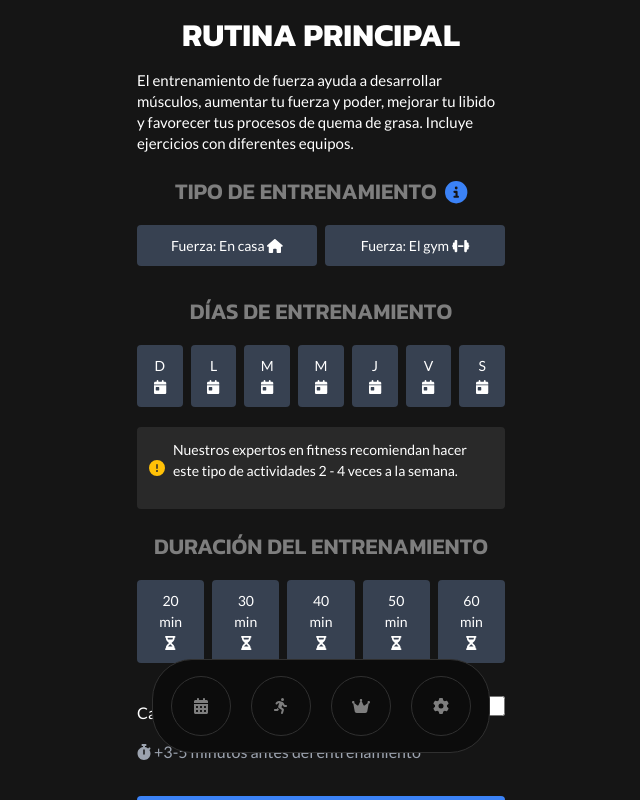
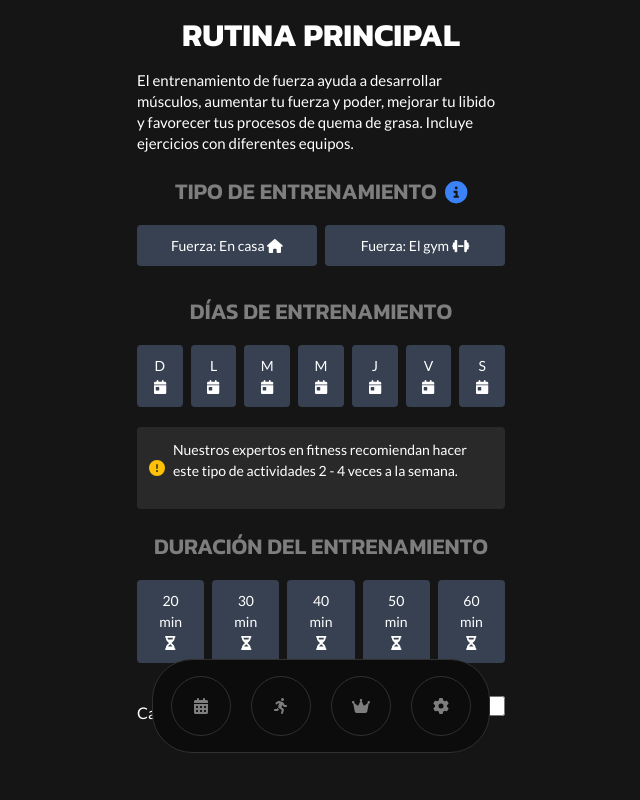
Before and after one commit to 219WD/smarttrainer-front, a React (Vite) app: page /rutina in a window 1280 px wide. Shown: the whole page, without its empty margins (319-959 px from the left). Built offline with nearby package versions, Linux system fonts and the light colour scheme.

Commit message:
correccion mobile al fin?

```diff
--- a/src/App.css
+++ b/src/App.css
@@ -33,4 +33,7 @@ html, body{
   width: 100vw;
   height: 100vh;
   overflow: hidden;
+  height: 100%; /* Para contenido extendido */
+  padding-bottom: 80px; /* Altura aproximada del navbar */
+  box-sizing: border-box;
 }
--- a/src/pages/Rutina.css
+++ b/src/pages/Rutina.css
@@ -3,10 +3,12 @@
     font-family: var(--parrafos);
     color: white;
     max-width: 400px;
-    margin: 0 auto;
-    padding: 1rem 1rem 5rem 1rem;
-    height: 100%;
-}
+    margin: auto;
+    padding: 1rem;
+    overflow-y: auto; /* Agrega scroll interno si es necesario */
+    height: calc(100vh - 80px); /* Altura dinámica según el navbar */
+    box-sizing: border-box;
+  }
 
 .title {
     text-align: center;
```
